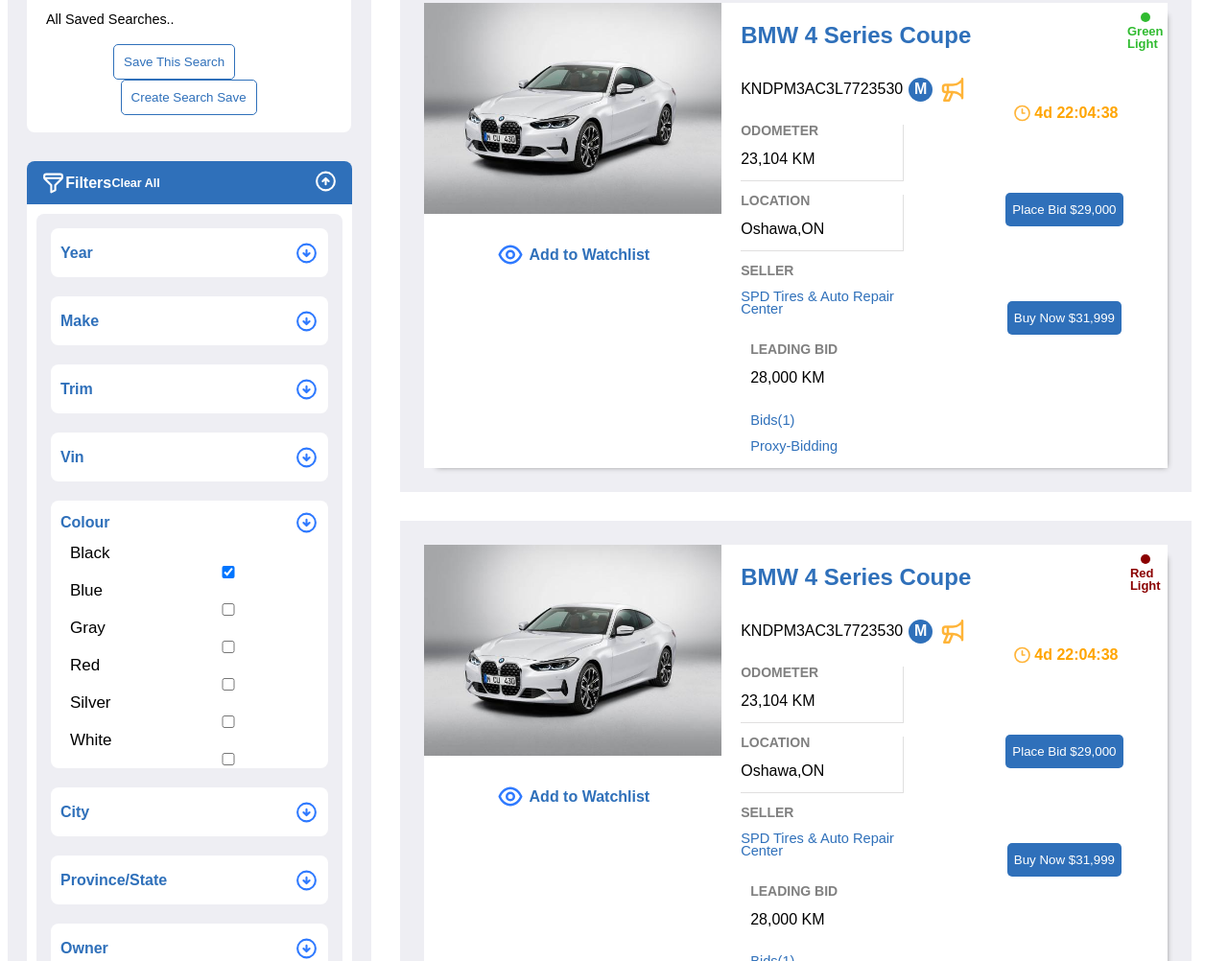
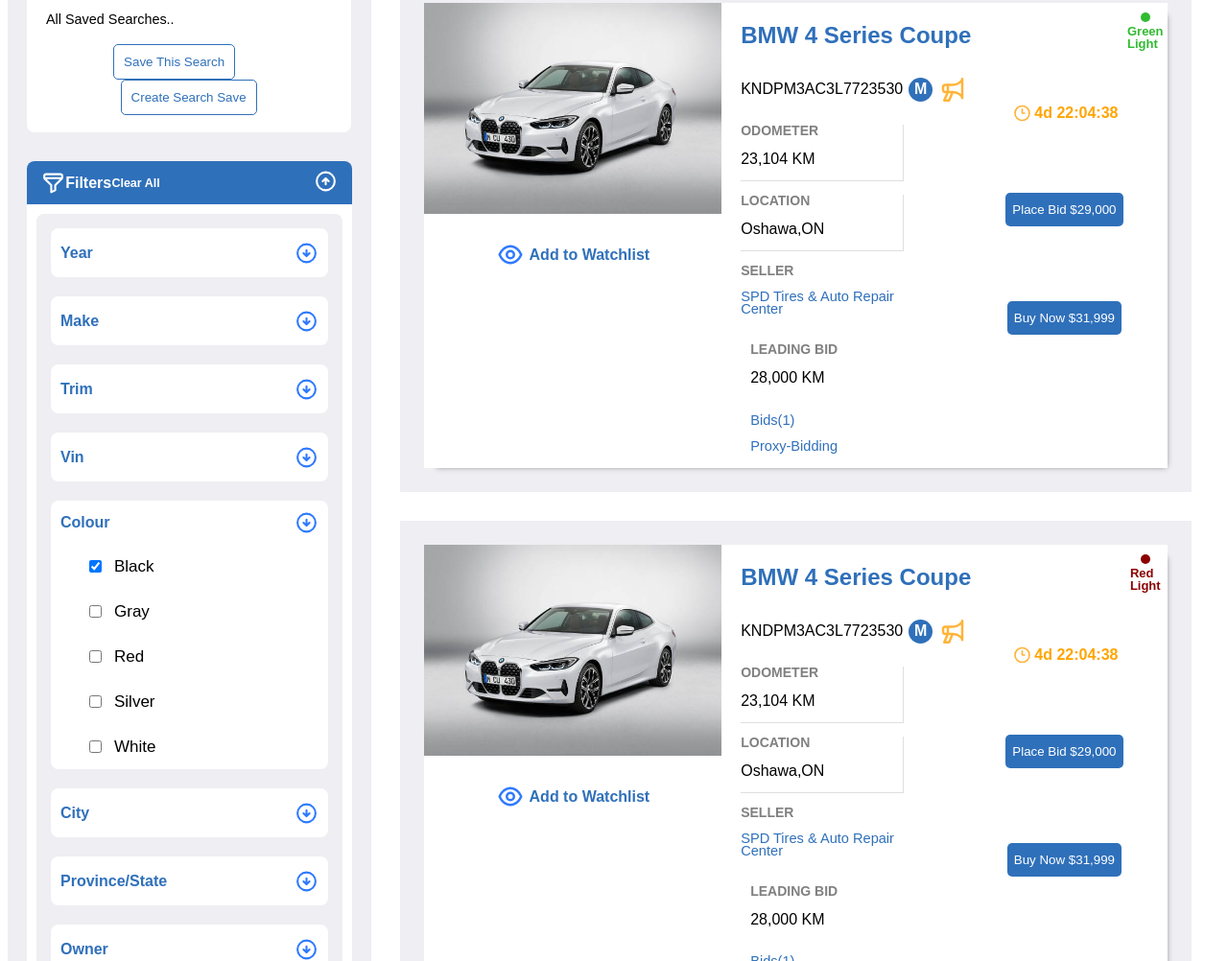
Before and after one commit to Michaela-K/Vehicle-Listing, a plain HTML site: page index.html in a window 1280 px wide. Shown: the part 235-1237 px from the top of the page at 96% size. Drawn offline with nearby package versions, Linux system fonts and the light colour scheme.

Commit message:
refactoring

```diff
--- a/index.html
+++ b/index.html
@@ -86,24 +86,26 @@
                                 <img class="arrow down" src="./icons/blue/arrow-circle-down-actions.svg"/>
                             </div>
                             <div class="color-bottom">
-                                <label class="check">Black
-                                    <input type="checkbox" checked="checked">
-                                </label>
-                                <label class="check">Blue
-                                    <input type="checkbox">
-                                </label>
-                                <label class="check">Gray
-                                    <input type="checkbox">
-                                </label>
-                                <label class="check">Red
-                                    <input type="checkbox">
-                                </label>
-                                <label class="check">Silver
-                                    <input type="checkbox">
-                                </label>
-                                <label class="check">White
-                                    <input type="checkbox">
-                                </label>
+                                <div class='checkboxLabel'>
+                                    <div><input type="checkbox" checked="checked"></div>
+                                    <div><p class="check">Black</p></div>
+                                </div>
+                                <div class='checkboxLabel'>
+                                    <div><input type="checkbox"></div>
+                                    <div><p class="check">Gray</p></div>
+                                </div>
+                                <div class='checkboxLabel'>
+                                    <div><input type="checkbox"></div>
+                                    <div><p class="check">Red</p></div>
+                                </div>
+                                <div class='checkboxLabel'>
+                                    <div><input type="checkbox"></div>
+                                    <div><p class="check">Silver</p></div>
+                                </div>
+                                <div class='checkboxLabel'>
+                                    <div><input type="checkbox"></div>
+                                    <div><p class="check">White</p></div>
+                                </div>
                             </div>
                         </div>
                         <div class="city">
--- a/style.css
+++ b/style.css
@@ -320,12 +320,12 @@
 }
 
 input{
-    width: 270px;
-	padding: 10px 10px;
+    /* width: 270px; */
+    padding: 10px 10px;
     margin-left: 30px;
-	border: 1px solid var(--grey-border-color);
-	border-radius: 5px;
-	outline: none;
+    border: 1px solid var(--grey-border-color);
+    border-radius: 5px;
+    outline: none;
     border: 9px solid var(--grey-border-color);
     display: flex;
 }
@@ -588,3 +588,8 @@
 .red-light{
     background-color: darkred;
 }
+
+.checkboxLabel{
+    display: flex;
+    align-items: center;
+}
```
